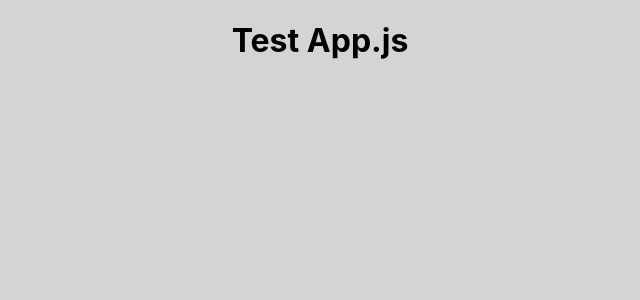
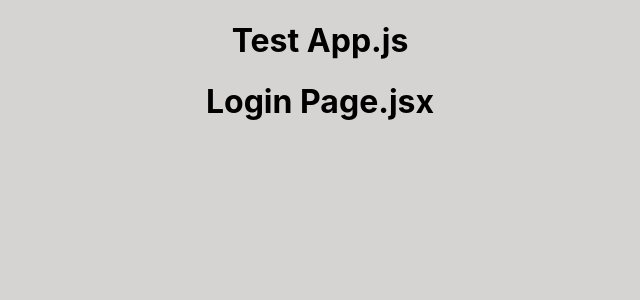
Before and after one commit to sparklingwaterlemon/9-30-React-Movies-Lab, a React (Create React App) app in the folder react-movie-lab/: page / in a window 1280 px wide. Shown: the top 300 px of the page, without its empty margins (320-960 px from the left). Built offline with nearby package versions, Linux system fonts and the light colour scheme.

Commit message:
Conditionally render based on user state

```diff
--- a/react-movie-lab/src/pages/ActorIndexPage/ActorIndexPage.jsx
+++ b/react-movie-lab/src/pages/ActorIndexPage/ActorIndexPage.jsx
@@ -0,0 +1,9 @@
+function ActorIndexPage(){
+    return (
+        <div>
+            <h2> Actor Index Page . jsx</h2>
+        </div>
+    );
+  }
+
+export default ActorIndexPage;
--- a/react-movie-lab/src/pages/App/App.jsx
+++ b/react-movie-lab/src/pages/App/App.jsx
@@ -1,6 +1,11 @@
 import { useState } from "react";
 
+import LoginPage from "../LoginPage/LoginPage";
+import ActorIndexPage from "../ActorIndexPage/ActorIndexPage";
+import MovieIndexPage from "../MovieIndexPage/MovieIndexPage";
+
 import './App.css';
+// imports above this line
 
 function App() {
   const [user, setUser] = useState(null);
@@ -8,6 +13,11 @@ function App() {
   return (
     <main className="App">
       <h1> Test App.js </h1>
+      { user ?
+        <MovieIndexPage />
+        :
+        <LoginPage />
+      }
     </main>
   );
 }
--- a/react-movie-lab/src/pages/LoginPage/LoginPage.jsx
+++ b/react-movie-lab/src/pages/LoginPage/LoginPage.jsx
@@ -0,0 +1,9 @@
+function LoginPage(){
+    return (
+        <div>
+            <h1> Login Page.jsx </h1>
+        </div>
+    );
+  }
+
+export default LoginPage;
--- a/react-movie-lab/src/pages/MovieIndexPage/MovieIndexPage.jsx
+++ b/react-movie-lab/src/pages/MovieIndexPage/MovieIndexPage.jsx
@@ -0,0 +1,9 @@
+function MovieIndexPage(){
+    return (
+        <div>
+            <h2> Movie Index Page . jsx</h2>
+        </div>
+    );
+  }
+
+export default MovieIndexPage;
```
